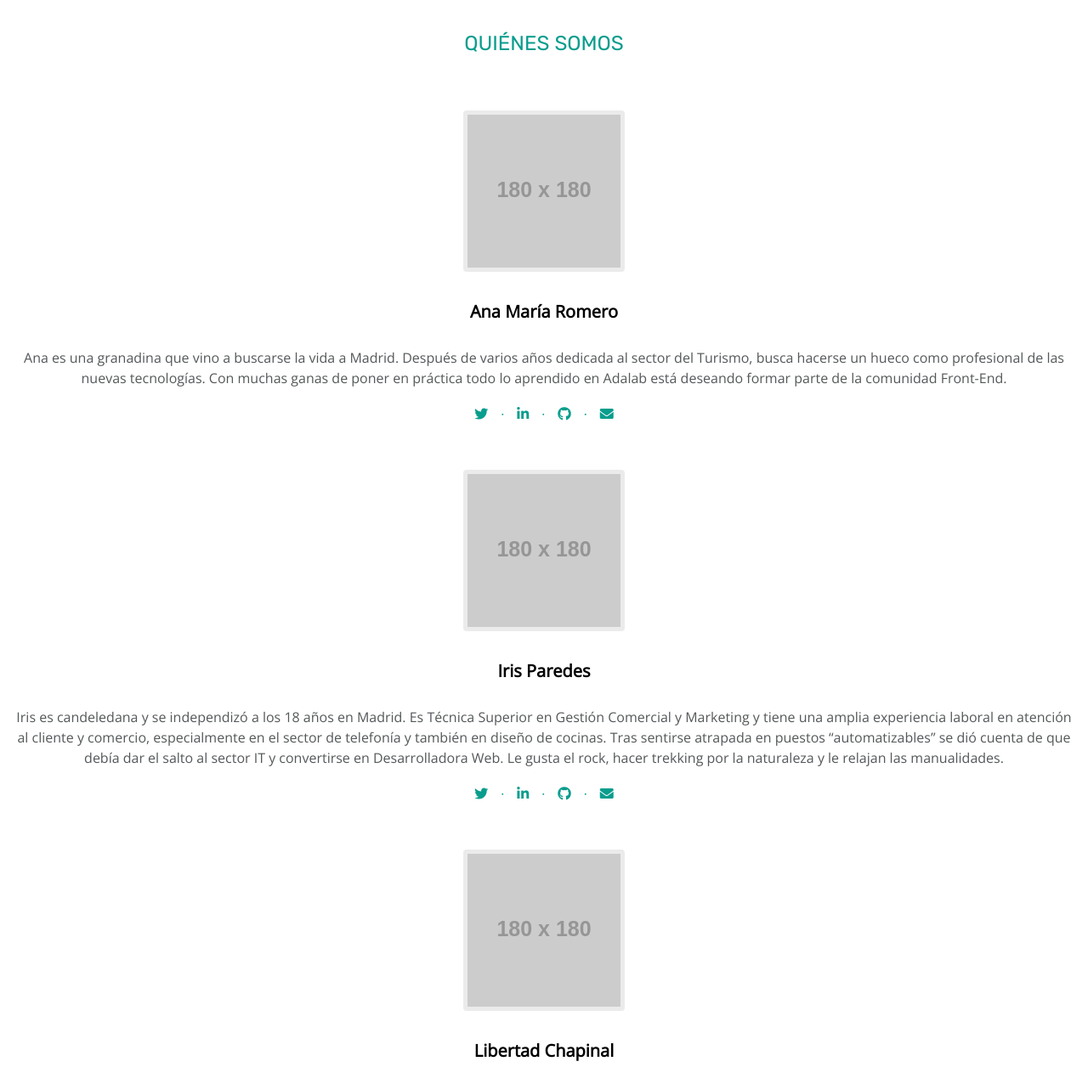
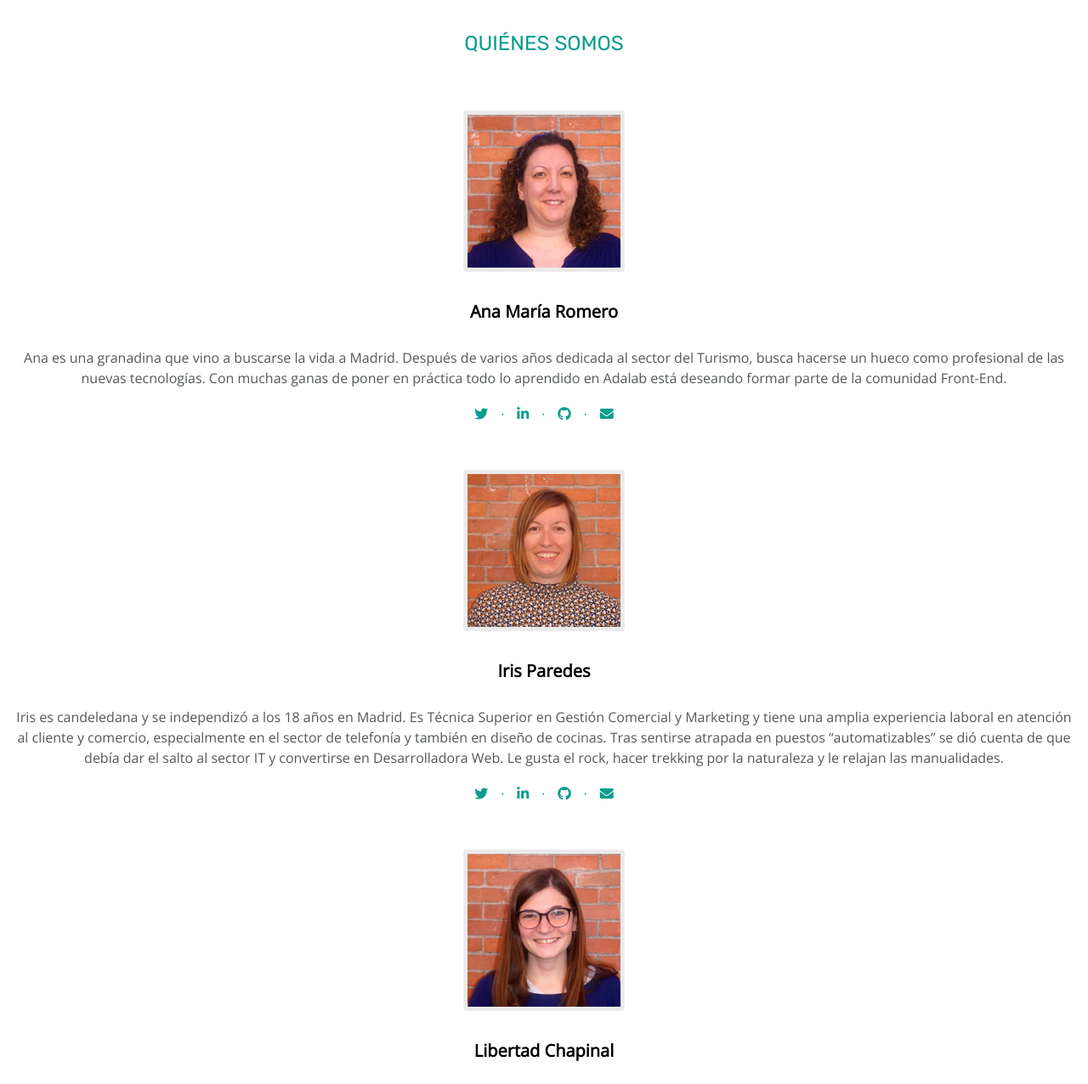
Before and after one commit to Adalab/f-m1-class-coders, a plain HTML site: page index unificado.html in a window 1280 px wide. Shown: the part 920-2196 px from the top of the page at 85% size. Drawn offline with nearby package versions, Linux system fonts and the light colour scheme; placeholder pictures from the web are drawn by us.

Commit message:
profile images

```diff
--- a/index unificado.html
+++ b/index unificado.html
@@ -58,7 +58,7 @@
             <ul class="nosotras">
                 <li class="comun ana">
                     <div class="perfil">
-                        <img src="https://placehold.it/180x180" alt="">
+                        <img src="images/ana_maria.jpg" alt="">
                     </div>
                     <h3 class="nombre">Ana María Romero</h3>
                     <p class="parrafo">Ana es una granadina que vino a buscarse la vida a Madrid.   Después de varios años dedicada al sector del Turismo, busca hacerse un hueco como profesional de las nuevas tecnologías.  Con muchas ganas de poner en práctica todo lo aprendido en Adalab está deseando formar parte de la comunidad Front-End.</p>
@@ -72,7 +72,7 @@
 
                 <li class="comun iris">
                     <div class="perfil">
-                        <img src="https://placehold.it/180x180" alt="">
+                        <img src="images/iris.jpg" alt="">
                     </div>
                     <h3 class="nombre">Iris Paredes</h3>
                     <p class="parrafo">Iris es candeledana y se independizó a los 18 años en Madrid. Es Técnica Superior en Gestión Comercial y Marketing y tiene una amplia experiencia laboral en atención al cliente y comercio, especialmente en el sector de telefonía y también en diseño de cocinas. Tras sentirse atrapada en puestos “automatizables” se dió cuenta de que debía dar el salto al sector IT y convertirse en Desarrolladora Web.
@@ -87,7 +87,7 @@
 
                 <li class="comun libertad">
                     <div class="perfil">
-                        <img src="https://placehold.it/180x180" alt="">
+                        <img src="images/libertad.jpg" alt="">
                     </div>
                     <h3 class="nombre">Libertad Chapinal</h3>
                     <p class="parrafo">Tras salir de la universidad, Libertad comenzó a trabajar como bióloga. Aunque la experiencia fue corta, le sirvió para darse cuenta de que aún le quedaba mucho por aprender y vió que el mundo Front-End y Adalab le ofrecieron una oportunidad que no podía rechazar.</p>
@@ -101,7 +101,7 @@
 
                 <li class="comun megan">
                     <div class="perfil">
-                        <img src="https://placehold.it/180x180" alt="">
+                        <img src="images/megan.jpg" alt="">
                     </div>
                     <h3 class="nombre">Megan Edwards</h3>
                     <p class="parrafo">Megan viene de Nottingham en Inglaterra. Después de un año y media viviendo en Madrid y trabajando como profesora de inglés, está preparada para un nuevo reto! Siempre ha estado interesada en la programación y ahora es la hora para convertirse en parte del mundo digital. A Megan le gusta leer, tocar el piano y hornear sin gluten.</p>
@@ -115,7 +115,7 @@
 
                 <li class="comun sara">
                     <div class="perfil">
-                        <img src="https://placehold.it/180x180" alt="">
+                        <img src="images/sara.jpg" alt="">
                     </div>
                     <h3 class="nombre">Sara Cabeza</h3>
                     <p class="parrafo">Sara es una diseñadora gráfica - UX/UI, originaria de Málaga y muy indentificada con la cultura británica después de vivir durante años en Inglaterra. Siempre le ha interesado el mundo tecnológico y ahora se lanza a aprender código y programación. Obsesionada con los perros (aunque sea alérgica) y muy fan del karaoke.</p>
```
Also changed, not shown: images/ana_maria.jpg (added), images/iris.jpg (added), images/libertad.jpg (added), images/megan.jpg (added), images/sara.jpg (added), 1 other file.
